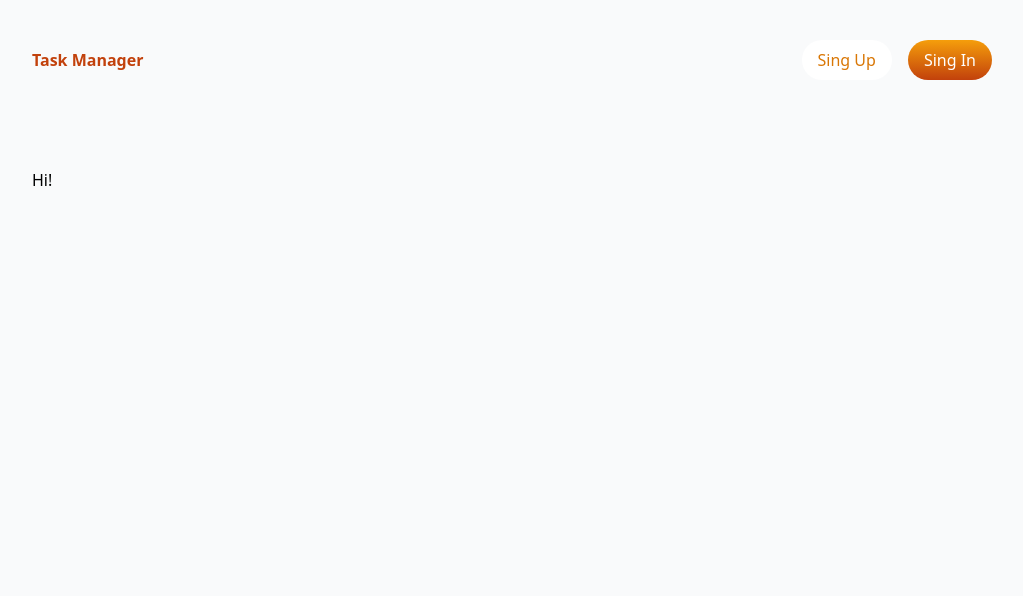
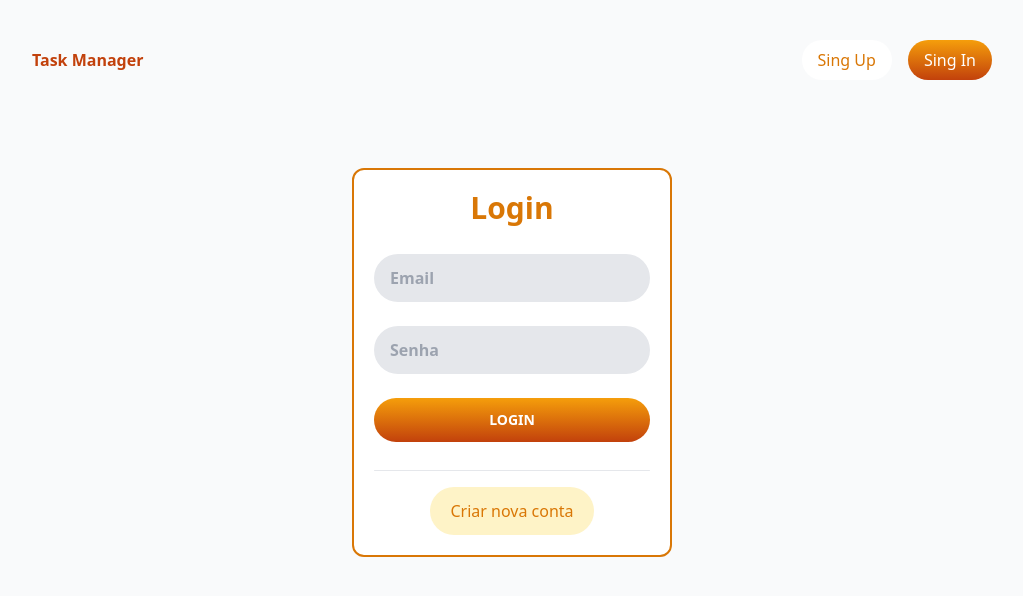
Before and after one commit to joaomacaoli/task-manager-web, a Next.js app: page / in a window 1280 px wide. Shown: the top 596 px of the page, without its empty margins (128-1151 px from the left). Built offline with nearby package versions, Linux system fonts and the light colour scheme; no server answers.

Commit message:
add logic card in home page

```diff
--- a/src/app/page.tsx
+++ b/src/app/page.tsx
@@ -1,3 +1,9 @@
+import Login from "@/components/login";
+
 export default function Home() {
-  return <h1>Hi!</h1>
+  return (
+    <section className="min-h-screen">
+      <Login />
+    </section>
+  )
 }
```
